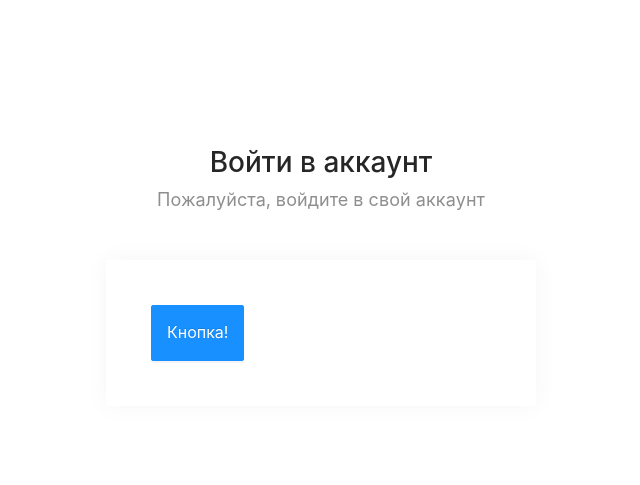
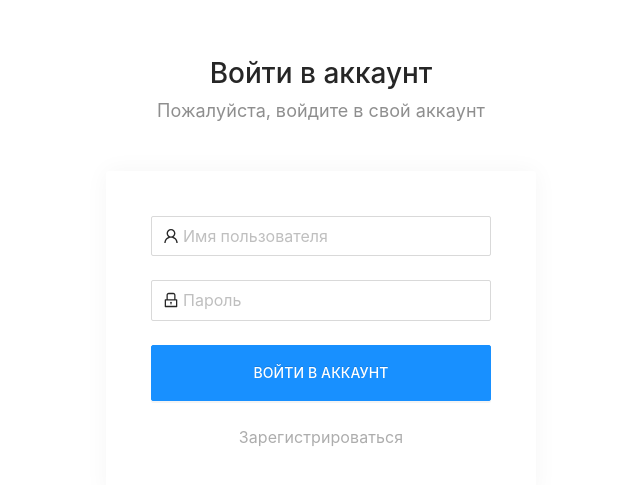
Before and after one commit to alexey-oblomov/chat_app_frontend, a React app: page / in a window 1280 px wide. Shown: the part 127-612 px from the top of the page, without its empty margins (319-959 px from the left). Built offline with nearby package versions, Linux system fonts and the light colour scheme.

Commit message:
add auth form

```diff
--- a/src/pages/Auth/Auth.scss
+++ b/src/pages/Auth/Auth.scss
@@ -19,6 +19,22 @@
       opacity: 0.5;
     }
   }
+
+  &__register-link {
+    text-align: center;
+    display: block;
+    font-size: 16px;
+    letter-spacing: 0.1px;
+    color: #adadad;
+  }
+  .button {
+    text-transform: uppercase;
+    font-weight: 500;
+    font-size: 14px;
+    letter-spacing: 0.1px;
+    width: 100%;
+  }
+
   .block {
     width: 430px;
   }
--- a/src/pages/Auth/index.jsx
+++ b/src/pages/Auth/index.jsx
@@ -1,9 +1,16 @@
 import React from 'react';
+import {Form, Input} from 'antd';
 import {Button, Block} from 'components';
+import {UserOutlined, LockOutlined} from '@ant-design/icons';
 
 import './Auth.scss';
 
-const Auth = () => (
+const Auth = () => {
+  const onFinish = values => {
+    console.log('Received values of form: ', values);
+  };
+
+  return (
     <section className="auth">
       <div className="auth__content">
         <div className="auth__top">
@@ -11,12 +18,47 @@ const Auth = () => (
           <p>Пожалуйста, войдите в свой аккаунт</p>
         </div>
         <Block>
+          <Form
+            name="normal_login"
+            className="login-form"
+            initialValues={{remember: true}}
+            onFinish={onFinish}
+          >
+            <Form.Item
+              name="username"
+              rules={[{required: true, message: 'Please input your Username!'}]}
+            >
+              <Input
+                prefix={<UserOutlined className="site-form-item-icon" />}
+                placeholder="Имя пользователя"
+                size="large"
+              />
+            </Form.Item>
+            <Form.Item
+              name="password"
+              rules={[{required: true, message: 'Please input your Password!'}]}
+            >
+              <Input
+                prefix={<LockOutlined className="site-form-item-icon" />}
+                type="password"
+                placeholder="Пароль"
+                size="large"
+              />
+            </Form.Item>
+
+            <Form.Item>
               <Button type="primary" size="large">
-          Кнопка!
+                Войти в аккаунт
               </Button>
+            </Form.Item>
+            <a className="auth__register-link" href="http://localhost:3000/">
+              Зарегистрироваться
+            </a>
+          </Form>
         </Block>
       </div>
     </section>
   );
+};
 
 export default Auth;
```
Lines whose indentation alone changed are shown as unchanged.
